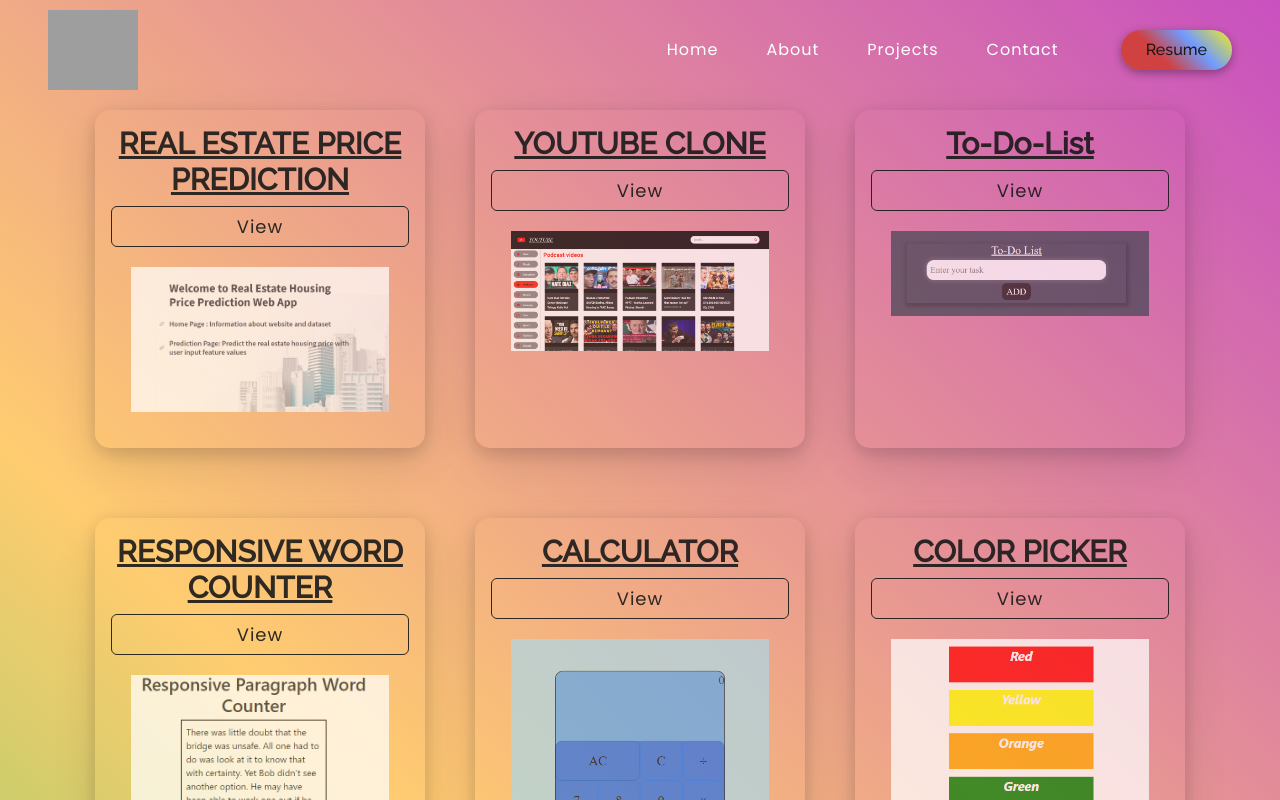
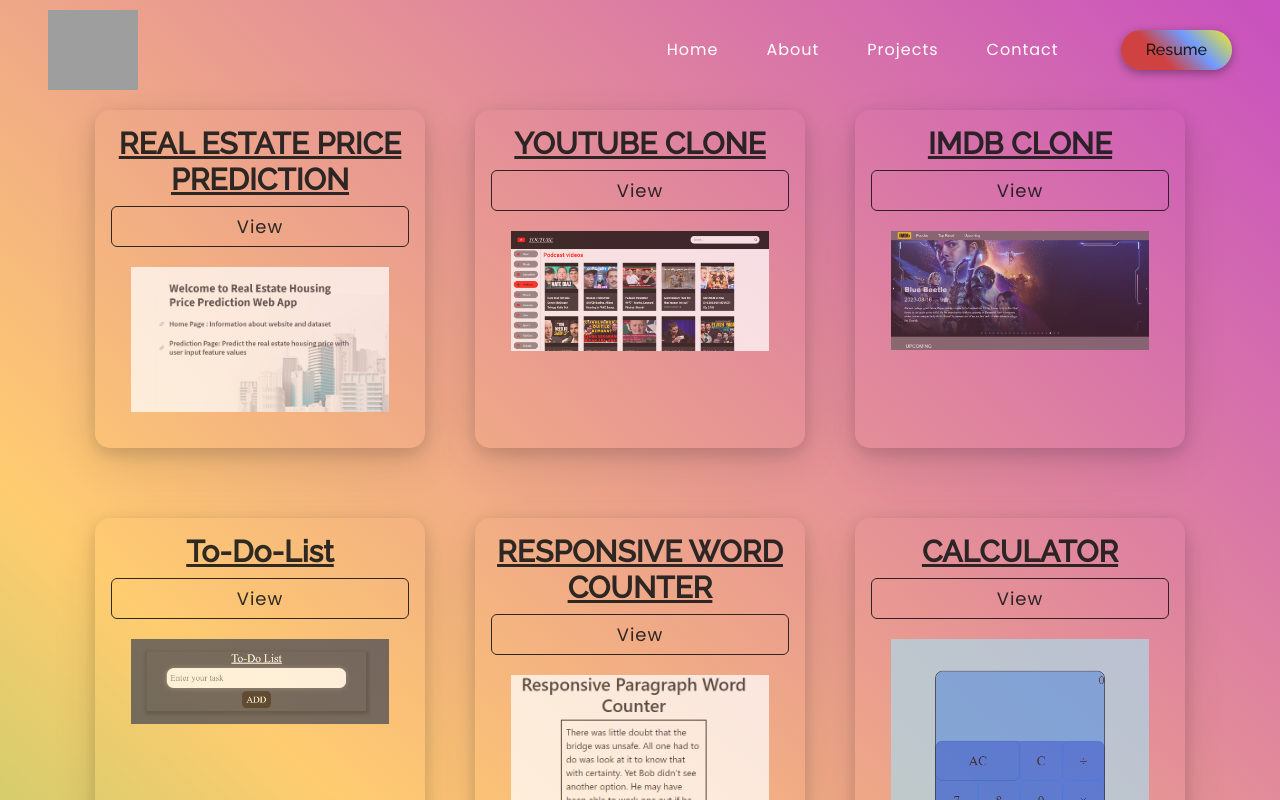
Before and after one commit to arunachalam3342/Portfolio, a React (Create React App) app: page /project in a window 1280 px wide. Shown: the top 800 px of the page. Built offline with nearby package versions, Linux system fonts and the light colour scheme; grey boxes are pictures that could not be loaded.

Commit message:
resume update

```diff
--- a/src/components/Header/Header.js
+++ b/src/components/Header/Header.js
@@ -58,7 +58,7 @@
                     <Button
                         onClick={() => {
                             window.open(
-                                "https://drive.google.com/file/d/12wYnOzbtlyP_ct70_0r2HSCXnl-ctfvl/view?usp=sharing"
+                                "https://drive.google.com/file/d/1i3g3eoErwL0jvTp8pkxBmiyA5sgEYYhm/view?usp=sharing"
                             )
                         }} className="resumebtn">
                         <span>Resume</span>
--- a/src/components/Project/Projectpage.js
+++ b/src/components/Project/Projectpage.js
@@ -10,6 +10,7 @@
 import Real_Estate from "../../Assets/Real_Estate.png";
 import To_Do_List from "../../Assets/To-Do-List.png";
 import youtube from "../../Assets/Youtube.png";
+import imdb from "../../Assets/IMDB.png";
 
 function Projectpage() {
     return (
@@ -22,6 +23,9 @@
                         </Col>
                         <Col md={4} className="project-card">
                             <ProjectCard imgPath={youtube} title="YOUTUBE CLONE" ghLink="https://arunachalam3342.github.io/Youtube-Clone/" />
+                        </Col>
+                        <Col md={4} className="project-card">
+                            <ProjectCard imgPath={imdb} title="IMDB CLONE" ghLink="https://arunachalam3342.github.io/Imdb-Clone/" />
                         </Col>
                         <Col md={4} className="project-card">
                             <ProjectCard imgPath={To_Do_List} title="To-Do-List" ghLink="https://arunachalam3342.github.io/To-Do-List/" />
```
